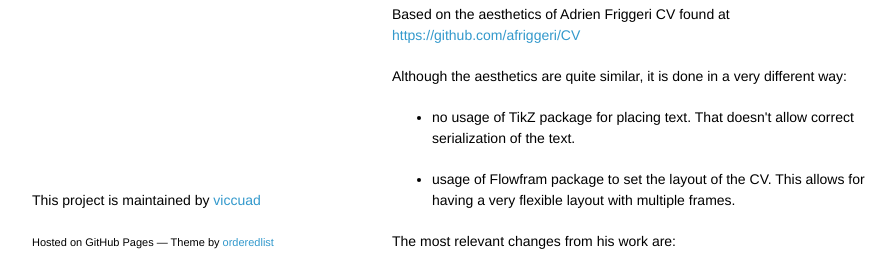
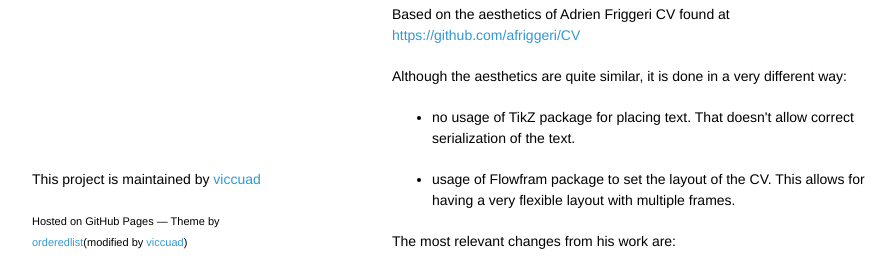
Before and after one commit to viccuad/viccuad-cv, a plain HTML site: page index.html in a window 1280 px wide. Shown: the part 478-747 px from the top of the page, without its empty margins (178-1074 px from the left). Drawn offline with Linux system fonts and the light colour scheme.

Commit message:
Update index.html

```diff
--- a/index.html
+++ b/index.html
@@ -94,7 +94,7 @@ version 2005/12/01 or later.</p>
       </section>
       <footer>
         <p>This project is maintained by <a href="https://github.com/viccuad">viccuad</a></p>
-        <p><small>Hosted on GitHub Pages &mdash; Theme by <a href="https://github.com/orderedlist">orderedlist</a></small></p>
+        <p><small>Hosted on GitHub Pages &mdash; Theme by <a href="https://github.com/orderedlist">orderedlist</a>(modified by <a href="https://github.com/viccuad">viccuad</a>)</small></p>
       </footer>
     </div>
     <script src="javascripts/scale.fix.js"></script>
```
